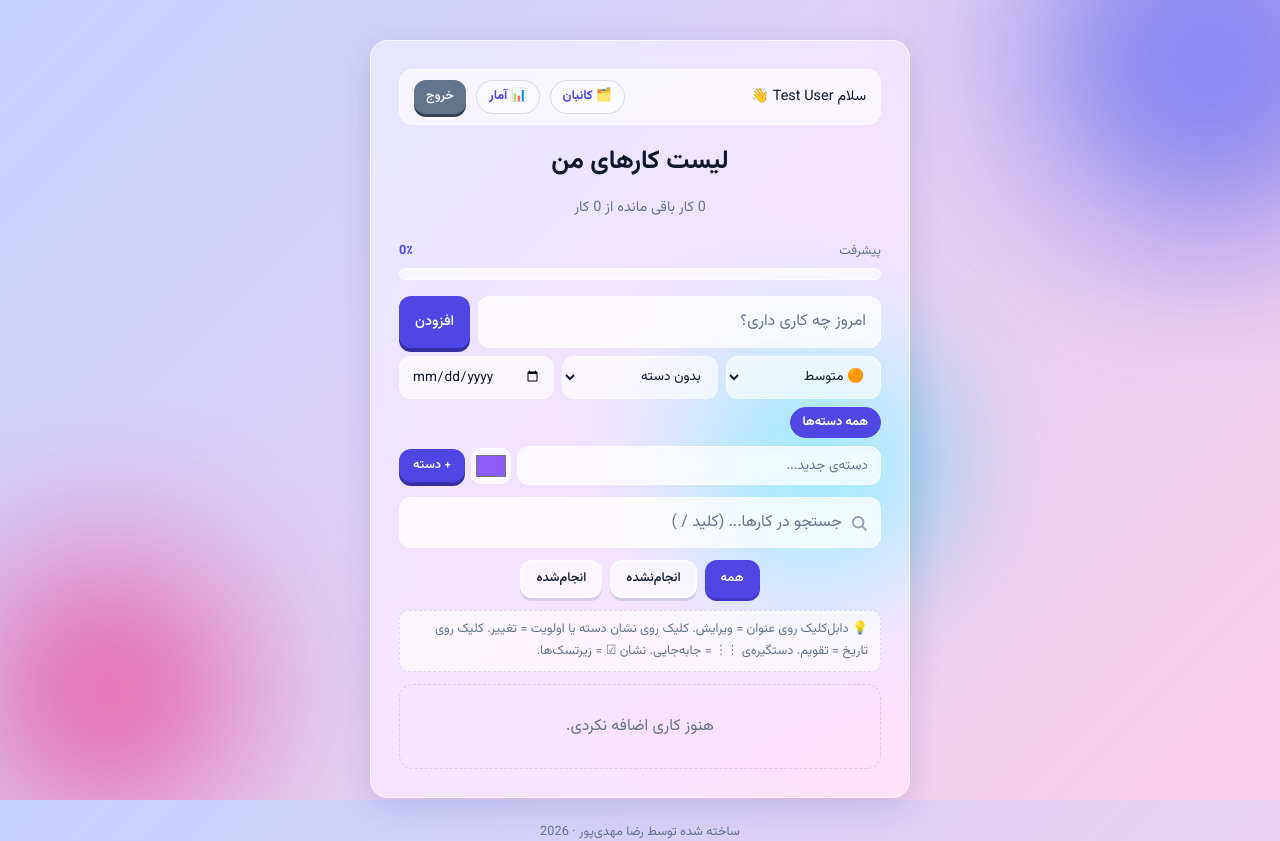
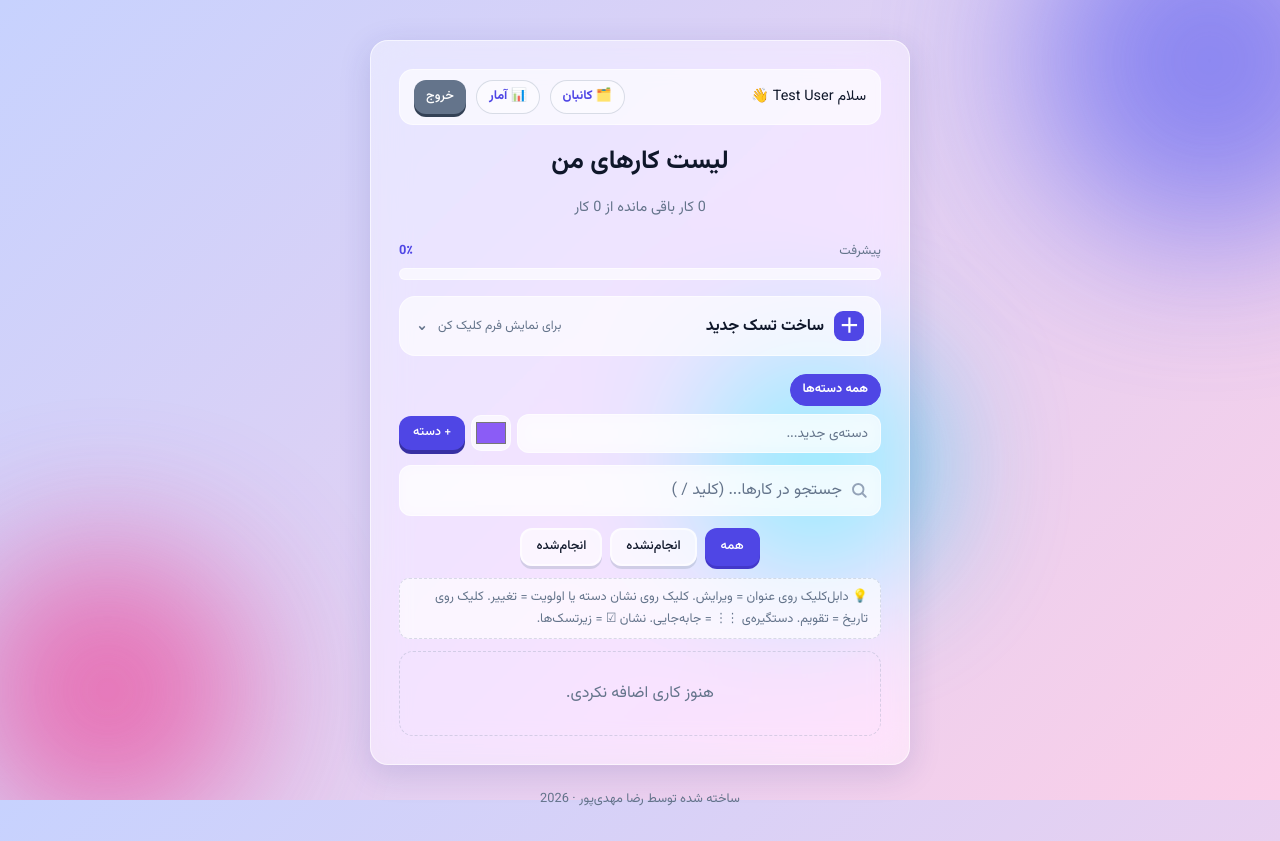
Before and after one commit to rezamahdipor/todo-app, a Laravel app: page /tasks in a window 1280 px wide. Shown: the top 841 px of the page. Run offline with Laravel 12, Linux system fonts and the light colour scheme; a user stored in the database is signed in; data comes from the database, SQL or seed files in the repository; data that the repository does not hold is empty.

Commit message:
Update task creation form UI

```diff
--- a/public/css/style.css
+++ b/public/css/style.css
@@ -298,6 +298,89 @@ button:focus-visible {
 /* ==========================================================
    فرم افزودن و پیام‌ها
    ========================================================== */
+/* پنل بازشونده ساخت تسک */
+.add-task-panel {
+    margin: 0 0 18px;
+    border: 1px solid var(--glass-border);
+    border-radius: 16px;
+    background: var(--glass-strong);
+    overflow: hidden;
+}
+
+.add-task-toggle {
+    display: flex;
+    align-items: center;
+    gap: 10px;
+    padding: 14px 16px;
+    cursor: pointer;
+    list-style: none;
+    color: var(--text);
+    font-weight: 700;
+    user-select: none;
+}
+
+.add-task-toggle::-webkit-details-marker { display: none; }
+.add-task-toggle-icon {
+    display: grid;
+    place-items: center;
+    width: 30px;
+    height: 30px;
+    border-radius: 9px;
+    background: var(--primary);
+    color: white;
+    font-size: 1.25rem;
+    transition: transform .2s ease;
+}
+.add-task-toggle-hint {
+    margin-right: auto;
+    color: var(--muted);
+    font-size: .78rem;
+    font-weight: 400;
+}
+.add-task-chevron {
+    color: var(--muted);
+    transition: transform .2s ease;
+}
+.add-task-panel[open] .add-task-chevron { transform: rotate(180deg); }
+.add-task-panel[open] .add-task-toggle-icon { transform: rotate(45deg); }
+.add-task-panel .add-form {
+    display: block;
+    padding: 0 16px 16px;
+    margin: 0;
+    animation: addTaskReveal .2s ease;
+}
+.add-task-panel .add-row {
+    display: flex;
+    gap: 8px;
+}
+.add-task-panel .add-row input { flex: 1; min-width: 0; }
+.add-task-panel .add-options {
+    display: grid;
+    grid-template-columns: repeat(3, minmax(0, 1fr));
+    gap: 10px;
+    margin-top: 12px;
+}
+.add-option-field {
+    display: flex;
+    flex-direction: column;
+    gap: 6px;
+    color: var(--muted);
+    font-size: .8rem;
+}
+.add-option-field select, .add-option-field input {
+    width: 100%;
+    min-width: 0;
+}
+@keyframes addTaskReveal {
+    from { opacity: 0; transform: translateY(-5px); }
+    to { opacity: 1; transform: translateY(0); }
+}
+@media (max-width: 600px) {
+    .add-task-panel .add-options { grid-template-columns: 1fr; }
+    .add-task-toggle-hint { display: none; }
+    .add-task-panel .add-row { flex-direction: column; }
+}
+
 .add-form {
     display: flex;
     gap: 8px;
--- a/resources/views/tasks/index.blade.php
+++ b/resources/views/tasks/index.blade.php
@@ -42,28 +42,46 @@
         </div>
     </div>
 
-    {{-- فرم افزودن --}}
+    {{-- فرم افزودن؛ با کلیک روی دکمه باز و بسته می‌شود --}}
+    <details class="add-task-panel" {{ $errors->any() ? 'open' : '' }}>
+        <summary class="add-task-toggle">
+            <span class="add-task-toggle-icon" aria-hidden="true">＋</span>
+            <span>ساخت تسک جدید</span>
+            <span class="add-task-toggle-hint">برای نمایش فرم کلیک کن</span>
+            <span class="add-task-chevron" aria-hidden="true">⌄</span>
+        </summary>
+
         <form id="add-form" action="{{ route('tasks.store') }}" method="POST" class="add-form">
             @csrf
             <div class="add-row">
-            <input type="text" name="title" placeholder="امروز چه کاری داری؟" value="{{ old('title') }}" required>
-            <button type="submit">افزودن</button>
+                <input type="text" name="title" placeholder="نام کار؛ مثلاً مطالعه فصل اول" value="{{ old('title') }}" required>
+                <button type="submit">ثبت تسک</button>
             </div>
 
             <div class="add-options">
+                <label class="add-option-field">
+                    <span>درجه سختی / اولویت</span>
                     <select name="priority" id="priority-select" aria-label="اولویت">
-                <option value="low">🔵 کم</option>
-                <option value="medium" selected>🟠 متوسط</option>
-                <option value="high">🔴 زیاد</option>
+                        <option value="low" @selected(old('priority', 'medium') === 'low')>🔵 کم</option>
+                        <option value="medium" @selected(old('priority', 'medium') === 'medium')>🟠 متوسط</option>
+                        <option value="high" @selected(old('priority') === 'high')>🔴 زیاد</option>
                     </select>
+                </label>
 
+                <label class="add-option-field">
+                    <span>دسته‌بندی</span>
                     <select name="category_id" id="category-select" aria-label="دسته">
                         <option value="">بدون دسته</option>
                     </select>
+                </label>
 
+                <label class="add-option-field">
+                    <span>تاریخ سررسید</span>
                     <input type="date" id="add-due" class="add-due" aria-label="تاریخ سررسید">
+                </label>
             </div>
         </form>
+    </details>
 
     {{-- دسته‌ها: فیلتر + ساخت دسته‌ی جدید --}}
     <div class="category-bar">
```
Lines whose indentation alone changed are shown as unchanged.
